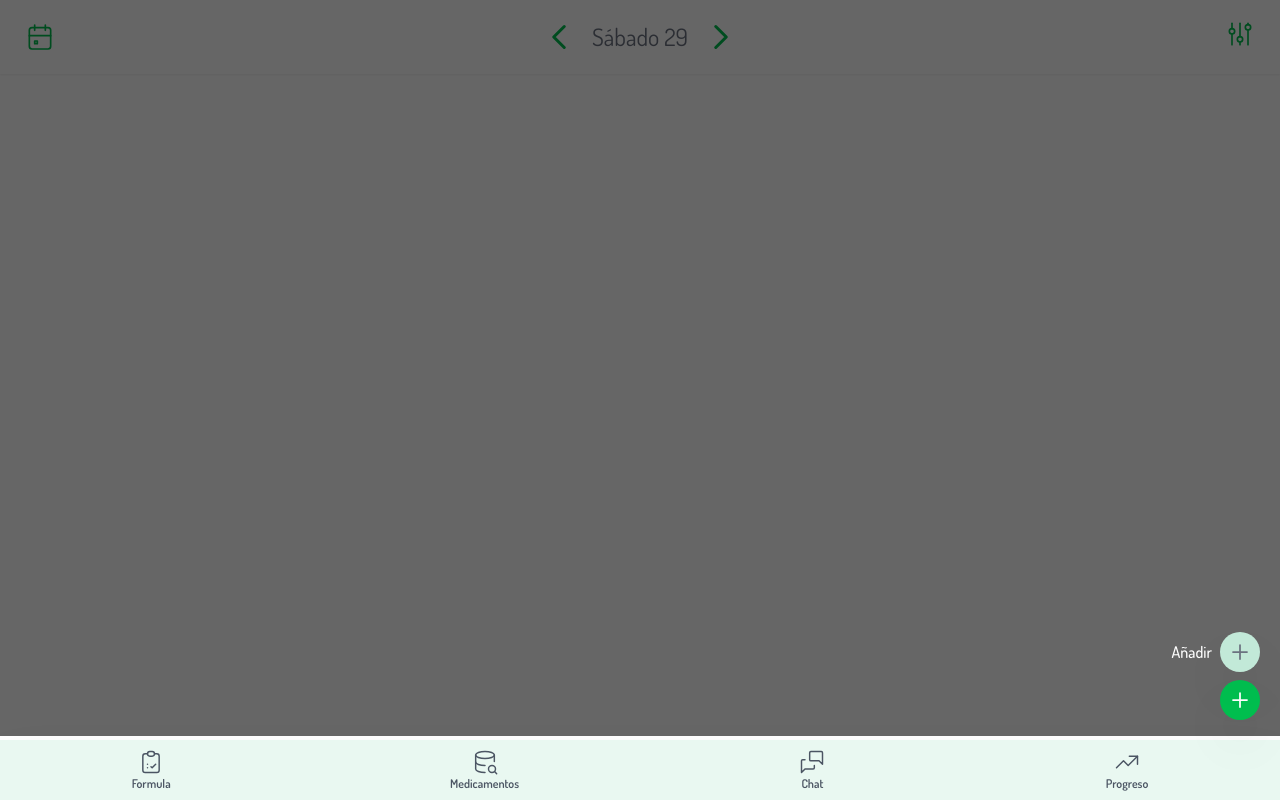
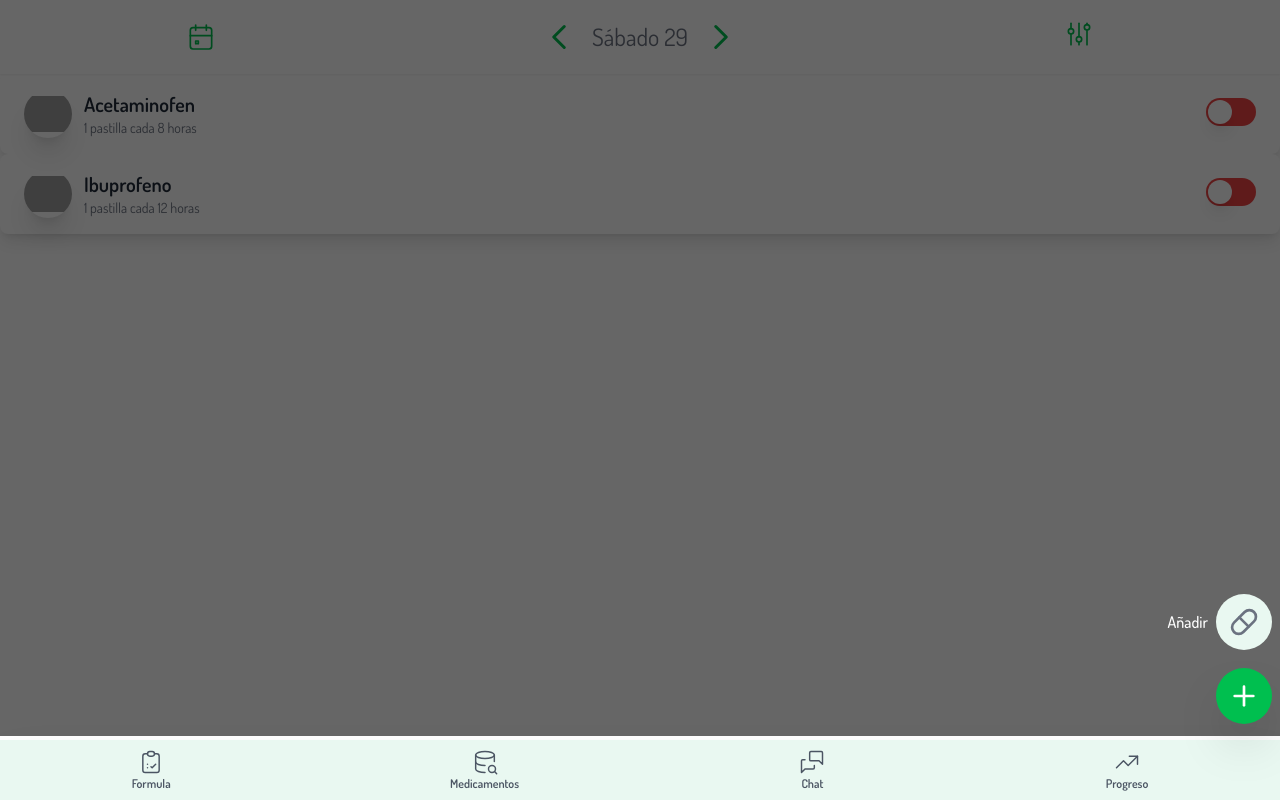
Before and after one commit to Factral/hackaton-fcv, a React (Vite) app in the folder frontend/: page / in a window 1280 px wide. Both pictures are taken after a click on the button 1240 px from the left and 700 px from the top of the page. Built offline with nearby package versions, Linux system fonts and the light colour scheme; grey boxes are pictures that could not be loaded.

Commit message:
fix addDrugs

```diff
--- a/frontend/src/components/AddMedicine.jsx
+++ b/frontend/src/components/AddMedicine.jsx
@@ -1,5 +1,5 @@
 import { useState } from 'react'
-import { Add } from './Icons'
+import { Add, Drug } from './Icons'
 import IconButton from './IconButton'
 
 export default function AddMedicineButton () {
@@ -9,17 +9,15 @@ export default function AddMedicineButton () {
   }
   return (
     <div className=''>
-      <IconButton onClick={handleOpen} className='bg-main-green-600 z-20 text-white rounded-full p-2 fixed bottom-20 right-5 shadow-2xl' icon={<Add />} />
+      <IconButton onClick={handleOpen} className='bg-main-green-600 z-20 text-white rounded-full p-3 fixed bottom-[76px] right-2 shadow-2xl' icon={<Add size={32} />} />
       {isOpen && (
         <div className='fixed top-0 left-0 w-full h-[calc(100%-64px)] z-10 bg-black bg-opacity-60' />
       )}
       {isOpen && (
-        <div className='fixed bottom-32 right-5 z-20'>
-          <div className='relative flex flex-col gap-2 w-full'>
-            <div className='flex items-center gap-2'>
-              <p className='font-medium text-white'>Añadir</p>
-              <IconButton className='bg-main-white-200 text-gray-500 rounded-full p-2 shadow-2xl hover:bg-main-green-500 duration-200' icon={<Add />} />
-            </div>
+        <div className='fixed bottom-[150px] right-2 z-20 flex flex-col gap-3'>
+          <div className='flex items-center gap-2'>
+            <p className='font-medium text-white'>Añadir</p>
+            <IconButton className='bg-main-white-100 text-gray-500 p-3 duration-200' icon={<Drug size={32}/>} />
           </div>
         </div>
 
--- a/frontend/src/components/Drugs.jsx
+++ b/frontend/src/components/Drugs.jsx
@@ -1,11 +1,15 @@
+import useDrugs from '../hooks/useDrugs'
+import DrugStore from '../store/DrugStore'
 import Card from './Drug'
-
+import { shallow } from 'zustand/shallow'
 
 export default function ListOfCards ({ formula }) {
+  const { drugs } = useDrugs()
+  console.log(drugs)
   return (
     <>
-      {formulaMock.length > 0
-        ? formulaMock.map(({ id, name, description, image, checked }) => (
+      {drugs.length > 0
+        ? drugs.map(({ id, name, description, image, checked }) => (
           <Card key={id} name={name} description={description} image={image} checked={checked} />
         ))
         : <p className='text-center py-5 text-gray-400'>No tienes medicamentos prescritos</p>}
--- a/frontend/src/components/Header.jsx
+++ b/frontend/src/components/Header.jsx
@@ -8,7 +8,7 @@ export default function Header () {
   const dayFormated = day.split(',')[0]
   const dateFormated = `${dayFormated} ${month}`
   return (
-    <header className='sticky top-0 flex justify-between z-10 bg-white shadow-sm px-6 py-4 items-center text-main-green-600'>
+    <header className='sticky top-0 flex justify-around z-10 bg-white shadow-sm px-6 py-4 items-center text-main-green-600'>
       <Calendar />
       <div className='flex items-center gap-3'>
         <ArrowLeft />
--- a/frontend/src/components/Icons.jsx
+++ b/frontend/src/components/Icons.jsx
@@ -114,7 +114,7 @@ export const User = ({ size = 24 }) => {
 
 export const Add = ({ size = 24 }) => {
   return (
-    <svg xmlns='http://www.w3.org/2000/svg' className='icon icon-tabler icon-tabler-plus' width={size} height={size} viewBox='0 0 24 24' strokeWidth='1.75' stroke='currentColor' fill='none' strokeLinecap='round' strokeLinejoin='round'>
+    <svg xmlns='http://www.w3.org/2000/svg' className='icon icon-tabler icon-tabler-plus' width={size} height={size} viewBox='0 0 24 24' strokeWidth='2' stroke='currentColor' fill='none' strokeLinecap='round' strokeLinejoin='round'>
       <path stroke='none' d='M0 0h24v24H0z' fill='none' />
       <path d='M12 5l0 14' />
       <path d='M5 12l14 0' />
@@ -124,7 +124,7 @@ export const Add = ({ size = 24 }) => {
 
 export const Drug = ({ size = 24 }) => {
   return (
-    <svg xmlns='http://www.w3.org/2000/svg' className='icon icon-tabler icon-tabler-pill' width={size} height={size} viewBox='0 0 24 24' strokeWidth='1.5' stroke='currentColor' fill='none' strokeLinecap='round' strokeLinejoin='round'>
+    <svg xmlns='http://www.w3.org/2000/svg' className='icon icon-tabler icon-tabler-pill' width={size} height={size} viewBox='0 0 24 24' strokeWidth='2' stroke='currentColor' fill='none' strokeLinecap='round' strokeLinejoin='round'>
       <path stroke='none' d='M0 0h24v24H0z' fill='none' />
       <path d='M4.5 12.5l8 -8a4.94 4.94 0 0 1 7 7l-8 8a4.94 4.94 0 0 1 -7 -7' />
       <path d='M8.5 8.5l7 7' />
--- a/frontend/src/components/Navbar.jsx
+++ b/frontend/src/components/Navbar.jsx
@@ -4,7 +4,7 @@ import { navbarItems } from '../data/navbarItems'
 export default function NavbarMovil () {
   return (
     <nav className='bg-main-white-100 fixed w-full bottom-0 py-2 shadow-2xl'>
-      <ul className='flex gap-4 justify-around text-gray-600'>
+      <ul className='flex gap-4 justify-around text-gray-600 '>
         {navbarItems.map(({ icon, label, path }) => (
           <li key={label}>
             <Link to={path} className='flex flex-col justify-center items-center hover:text-main-green-600'>
--- a/frontend/src/hooks/useDrugs.js
+++ b/frontend/src/hooks/useDrugs.js
@@ -8,13 +8,14 @@ export default function useDrugs () {
     drugs,
     addDrug
   } = DrugStore(state => state, shallow)
+
   const {
     successAlert,
     errorAlert
   } = AlertStore(state => state, shallow)
   const [loading, setLoading] = useState(false)
 
-  const addDrug = async drug => {
+  const addDrugToUser = async drug => {
     const response = await fetchAddDrug(drug)
     const message = response.message
 
@@ -28,6 +29,6 @@ export default function useDrugs () {
   }
   return {
     drugs,
-    addDrug
+    addDrugToUser
   }
 }
--- a/frontend/src/pages/Formula.jsx
+++ b/frontend/src/pages/Formula.jsx
@@ -7,7 +7,7 @@ export default function Formula () {
   return (
     <>
       <Header />
-      {/* <ListOfCards /> */}
+      <ListOfCards />
       <Navbar />
       <AddMedicineButton />
     </>
```
